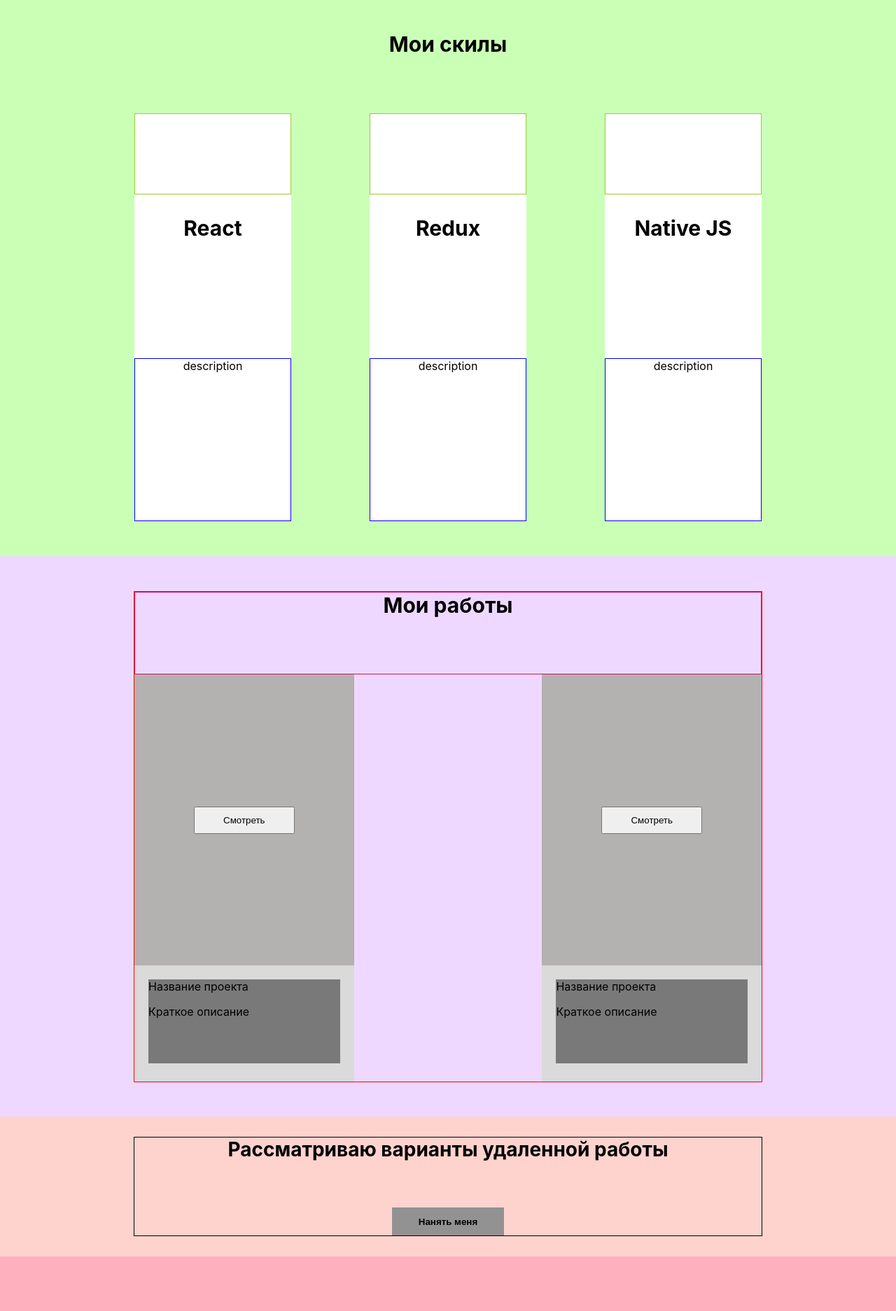
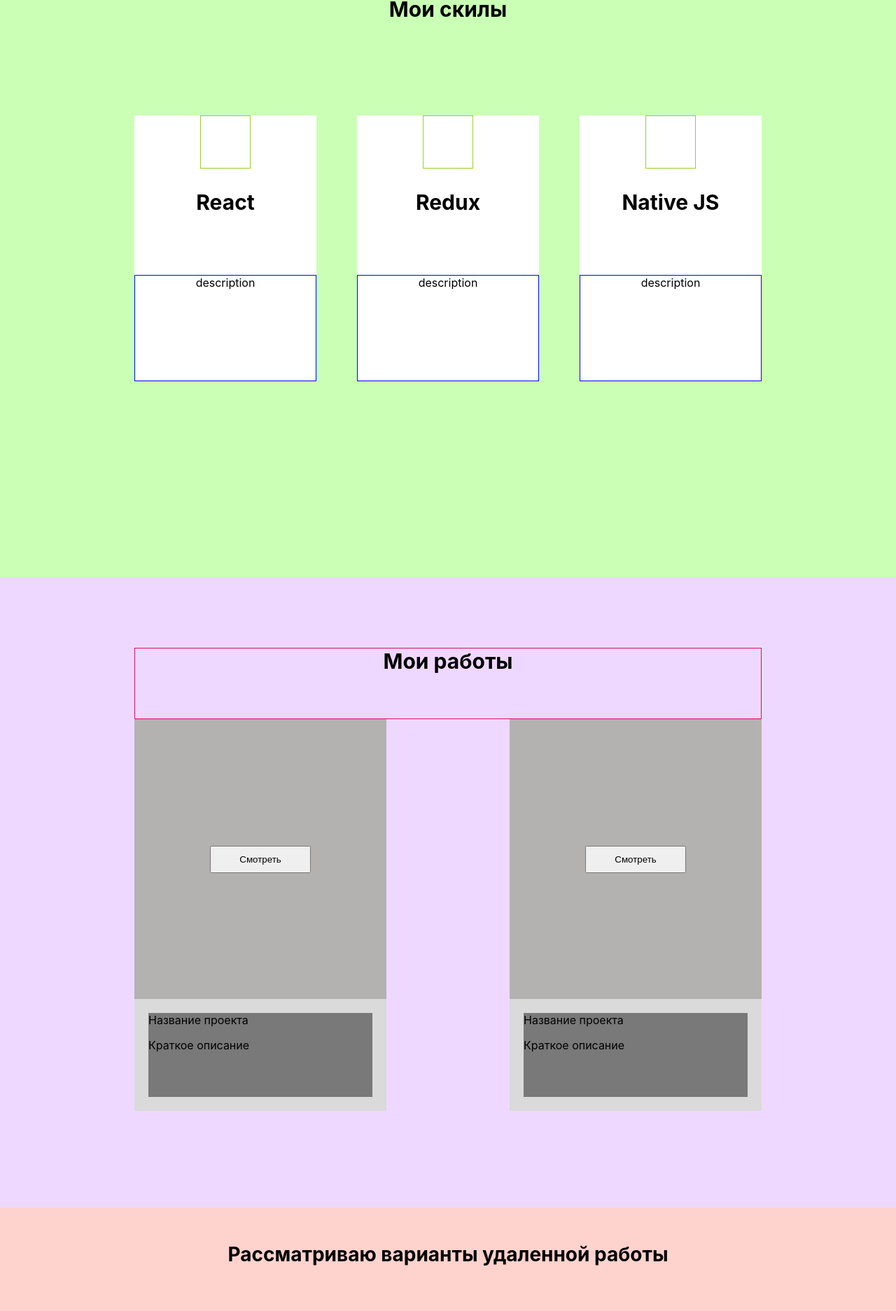
Before and after one commit to IlyaMatv/portfolio, a React (Create React App) app: page / in a window 1280 px wide. Shown: the part 876-2750 px from the top of the page at 70% size. Built offline with nearby package versions, Linux system fonts and the light colour scheme.

Commit message:
adaptive

```diff
--- a/src/components/Contacts/Contacts.module.css
+++ b/src/components/Contacts/Contacts.module.css
@@ -1,15 +1,13 @@
 .contacts {
-    height: 100vh;
+    min-height: 900px;
     background-color: #ffb0bf;
     display: flex;
     justify-content: center;
 }
 
 .container {
-    margin-top: 80px;
+    margin-top: 100px;
     width: 70%;
-    max-height: 140px;
-    height: 100%;
     display: flex;
     align-items: center;
     justify-content: space-between;
@@ -19,35 +17,36 @@
 }
 
 .contacts__text {
+    margin-top: 20px;
     font-size: 30px;
     font-weight: bold;
 }
 
 .contacts__form {
     border: 1px solid #fdf037;
-    max-height: 400px;
-    height: 100%;
+    min-height: 500px;
+    min-width: 600px;
     display: flex;
     flex-direction: column;
-    width: 50%;
     justify-content: space-between;
 }
 
 .contacts__form input {
     background: #C4C4C4;
-    min-height: 15%;
+    min-height: 60px;
     font-size: 30px;
 }
 
 .contacts__form textarea {
     font-size: 30px;
     resize: none;
-    height: 50%;
+    min-height: 280px;
     background: #C4C4C4;
 }
 
 .contacts__btn {
     font-weight: bold;
-    width: 15%;
-    height: 6%;
+    font-size: 20px;
+    min-height: 60px;
+    min-width: 240px;
 }
--- a/src/components/Header/Header.module.css
+++ b/src/components/Header/Header.module.css
@@ -3,7 +3,10 @@
   background-color: #b7e2ff;
   display: flex;
   justify-content: center;
+  position: fixed;
+  width: 100%;
 }
+
 .container {
   width: 80%;
   display: flex;
--- a/src/components/Main/Main.module.css
+++ b/src/components/Main/Main.module.css
@@ -19,3 +19,13 @@
   width: 300px;
   background-color: #f2f2f2;
 }
+
+@media (max-width: 680px) {
+  .greeting {
+    margin-right: 6px;
+  }
+  .main .container {
+    flex-wrap: wrap;
+    margin-top: 50px;
+  }
+}
--- a/src/components/Projects/Projects.module.css
+++ b/src/components/Projects/Projects.module.css
@@ -1,5 +1,5 @@
 .projects {
-    height: 100vh;
+    min-height: 900px;
     background: #efd8ff;
     padding-top: 1px;
     display: flex;
@@ -10,15 +10,13 @@
 
 .container {
     width: 70%;
-    max-height: 700px;
-    height: 100%;
+    min-height: 700px;
     display: flex;
     flex-direction: column;
-    border: 1px solid red;
 }
 
 .myWorks {
-    height: 20%;
+    min-height: 100px;
     font-size: 30px;
     text-align: center;
     font-weight: bold;
@@ -27,6 +25,17 @@
 
 .myWorks__items {
     display: flex;
-    height: 100%;
     justify-content: space-between;
 }
+
+@media (max-width: 960px) {
+    .myWorks {
+        margin-top: 50px;
+    }
+    .myWorks__items {
+        flex-direction: column;
+    }
+    .container {
+        width: 100%;
+    }
+}
--- a/src/components/Projects/WorksItem/WorksItem.module.css
+++ b/src/components/Projects/WorksItem/WorksItem.module.css
@@ -1,5 +1,5 @@
 .works__item {
-    width: 35%;
+    min-width: 360px;
     display: grid;
     grid-template-rows: 5fr 2fr;
     background-color: rgb(180, 177, 177);
@@ -21,6 +21,44 @@
 
 .works__prj {
     background-color: #797979;
-    margin: 20px 20px 0 20px;
+    margin: 20px;
     min-height: 120px;
 }
+
+@media  (max-width: 1080px) {
+    .works__item {
+        min-width: 320px;
+    }
+}
+
+@media  (max-width: 960px) {
+    .works__item {
+        margin-bottom: 40px;
+    }
+    .works__btn {
+        min-width: 300px;
+        min-height: 70px;
+        font-size: 24px;
+    }
+}
+
+@media (max-width: 690px) {
+    .works__btn {
+        min-width: 240px;
+        min-height: 60px;
+        font-size: 22px;
+    }
+    .works__prj {
+        margin: 30px;
+    }
+}
+
+@media (max-width: 360px) {
+    .works__item {
+        min-width: 300px;
+    }
+    .works__btn {
+        min-width: 180px;
+        min-height: 50px;
+    }
+}
--- a/src/components/Skills/Skill/Skill.module.css
+++ b/src/components/Skills/Skill/Skill.module.css
@@ -1,9 +1,10 @@
 .skill {
-    width: 25%;
+    min-width: 260px;
     background-color: #fff;
     text-align: center;
     display: grid;
     grid-template-rows: 1fr 2fr 2fr;
+    margin-top: 20px;
 }
 
 .skill h3 {
@@ -12,8 +13,29 @@
 
 .img {
     border: 1px solid yellowgreen;
+    min-width: 70px;
+    min-height: 70px;
+    margin: 0 auto;
 }
 
 .discription {
     border: 1px solid blue;
 }
+
+@media (max-width: 1200px) {
+    .skill {
+        min-width: 220px;
+    }
+}
+
+@media (max-width: 1000px) {
+    .skill {
+        min-width: 180px;
+    }
+}
+
+@media (max-width: 820px) {
+    .skill {
+        margin-bottom: 10px;
+    }
+}
--- a/src/components/Skills/Skills.module.css
+++ b/src/components/Skills/Skills.module.css
@@ -1,5 +1,4 @@
 .skills {
-    height: 100vh;
     background-color: #caffb6;
     padding-top: 1px;
     display: flex;
@@ -10,14 +9,15 @@
 
 .container {
     width: 70%;
-    max-height: 700px;
+    min-height: 900px;
     height: 100%;
     display: flex;
     flex-direction: column;
 }
 
 .mySkills {
-    height: 20%;
+    margin-top: 70px;
+    min-height: 150px;
     font-size: 30px;
     text-align: center;
     font-weight: bold;
@@ -25,6 +25,16 @@
 
 .skillsDescription {
     display: flex;
-    height: 100%;
+    min-height: 400px;
     justify-content: space-between;
 }
+
+@media (max-width: 800px) {
+    .container {
+        padding-bottom: 70px;
+    }
+    .skillsDescription {
+        flex-direction: column;
+    }
+
+}
--- a/src/components/Slogan/Slogan.module.css
+++ b/src/components/Slogan/Slogan.module.css
@@ -1,18 +1,17 @@
 .slogan {
-    height: 200px;
+    min-height: 240px;
     background-color: #ffd3cd;
     display: flex;
     align-items: center;
     justify-content: center;
+    text-align: center;
 }
 
 .container {
     width: 70%;
-    max-height: 140px;
-    height: 100%;
+    min-height: 140px;
     display: flex;
     flex-direction: column;
-    border: 1px solid black;
 }
 
 .slogan__items {
@@ -20,7 +19,7 @@
     align-items: center;
     flex-direction: column;
     justify-content: space-between;
-    height: 100%;
+    min-height: 140px;
 }
 
 .slogan__items p {
@@ -30,11 +29,23 @@
 }
 
 .slogan__btn {
-    max-width: 160px;
-    width: 100%;
+    font-size: 18px;
+    min-width: 160px;
     height: 40px;
     font-weight: bold;
     border: none;
     color: black;
     background-color: #939293;
 }
+
+@media (max-width: 600px) {
+    .slogan {
+        min-height: 380px;
+    }
+    .slogan__items {
+        min-height: 240px;
+    }
+    .slogan__items p {
+        font-size: 24px;
+    }
+}
```
